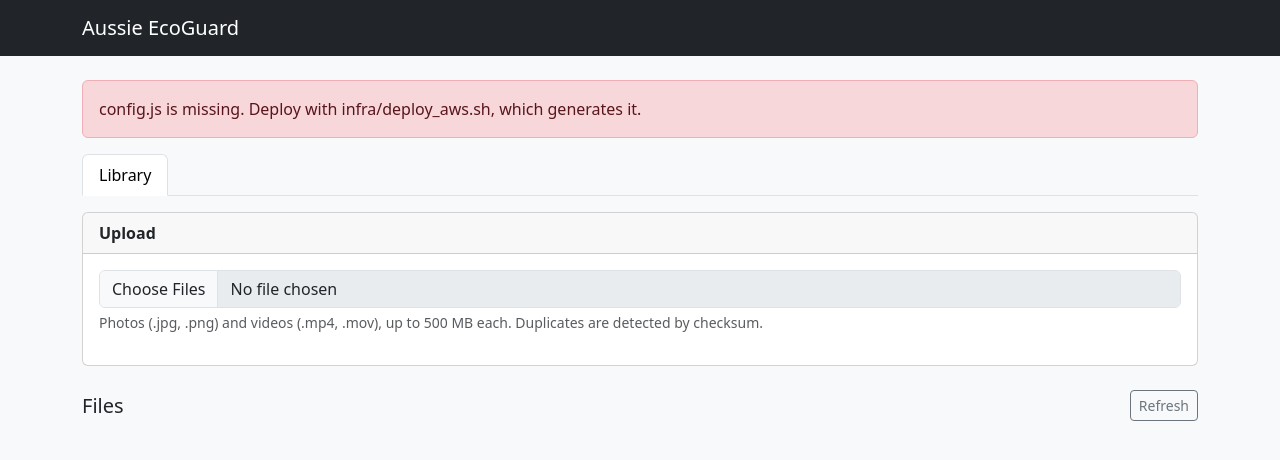
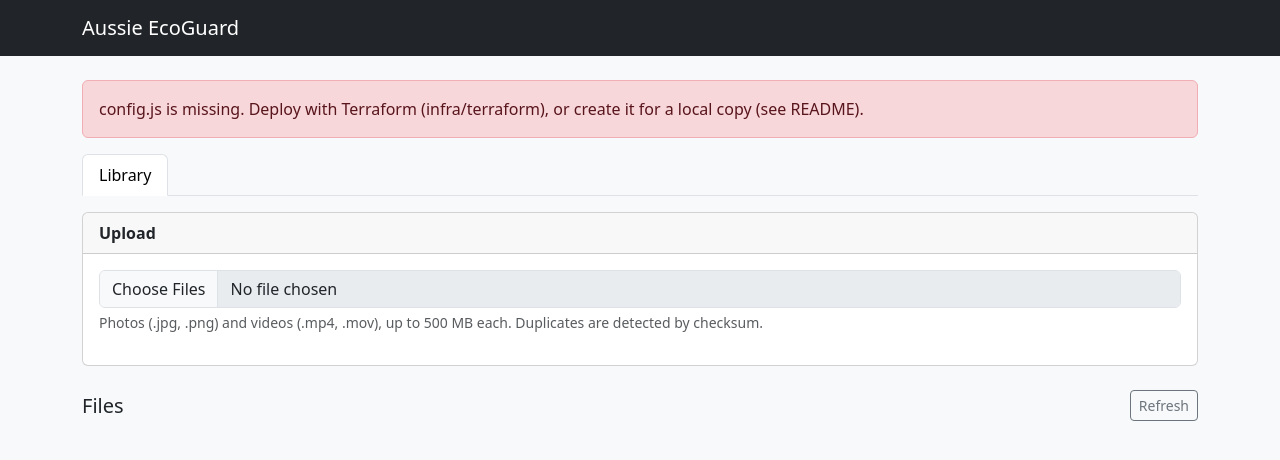
Before and after one commit to JohnWes7/aussie-ecoguard-multicloud-platform, a plain HTML site: page web/index.html in a window 1280 px wide. Drawn offline with nearby package versions, Linux system fonts and the light colour scheme.

Commit message:
Refactor Terraform setup and scripts for improved clarity and functionality
- Update smoke_test.sh and upload.sh to use Terraform outputs instead of AWS CLI
- Modify conftest.py to reflect changes in infrastructure file paths
- Revise HTML and JavaScript files to clarify config.js generation process
- Introduce new Terraform files for API, storage, tagging, and website setup
- Add outputs.tf and variables.tf for better management of Terraform variables
- Implement Cloud Run inference service integration in tagging process
- Ensure proper CORS configuration for S3 buckets and API Gateway

```diff
--- a/web/upload.js
+++ b/web/upload.js
@@ -13,7 +13,7 @@ const uploads = document.getElementById("uploads");
 
 // Check that the page can work at all before the user picks anything.
 const problem = !window.CONFIG
-  ? "config.js is missing. Deploy with infra/deploy_aws.sh, which generates it."
+  ? "config.js is missing. Deploy with Terraform (infra/terraform), or create it for a local copy (see README)."
   : !window.crypto?.subtle
     ? "This page must be opened over HTTPS (or on localhost) to compute checksums."
     : null;
```
Also changed, not shown: web/index.html (+1 -1 lines), 17 other files.
